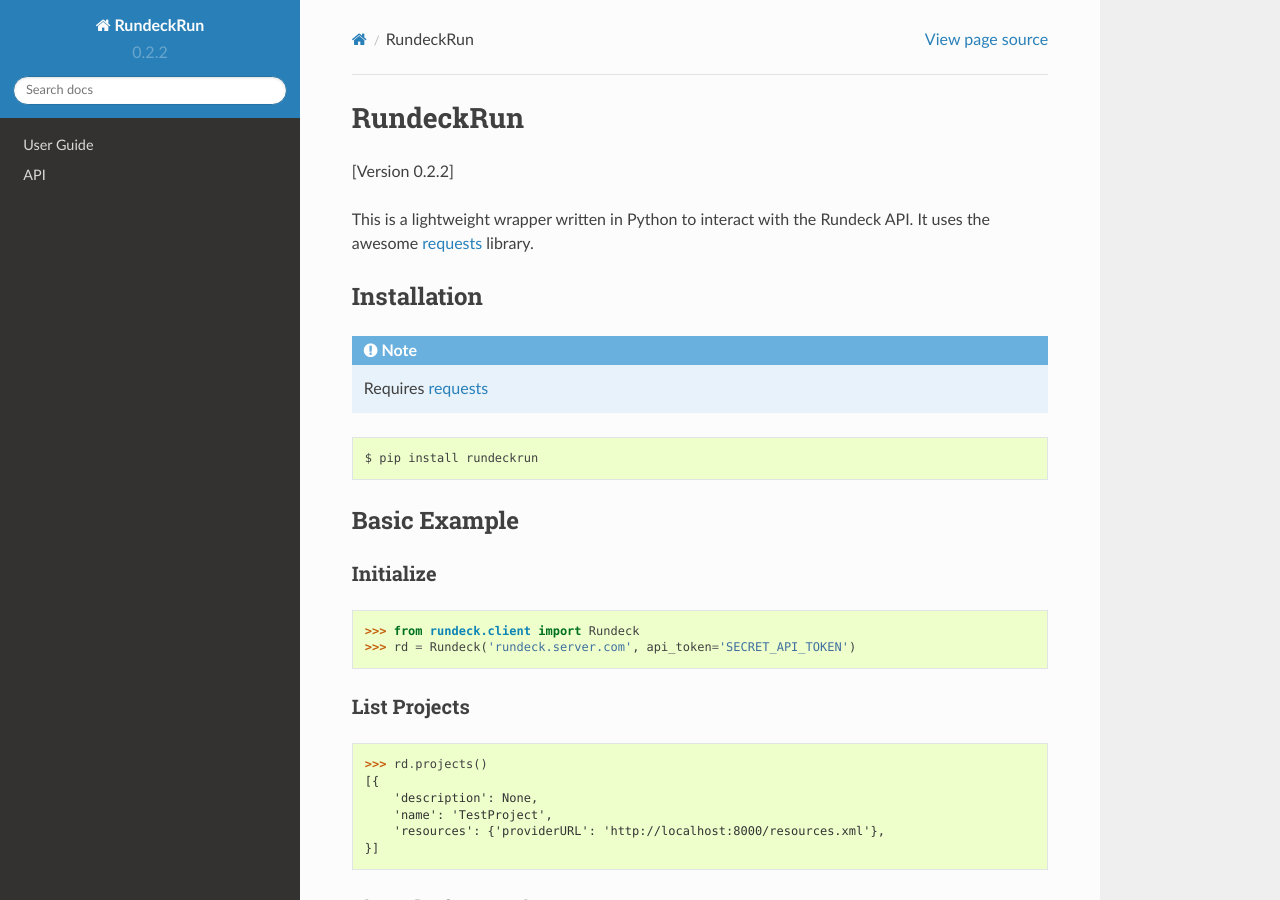
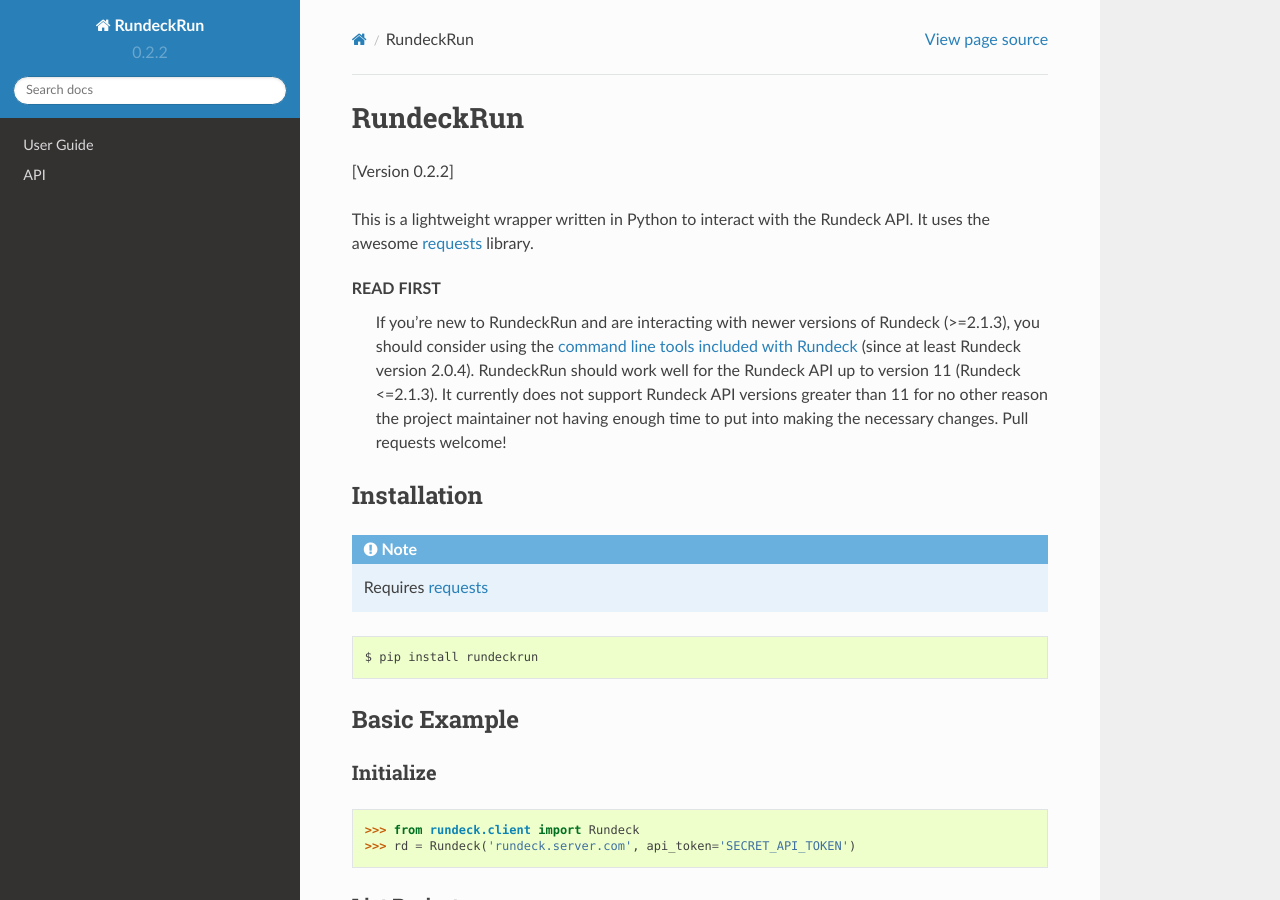
Before and after one commit to marklap/rundeckrun, a Sphinx documentation site: the page built from docs/source/index.rst, in a window 1280 px wide and 900 px high. Built offline with Sphinx 7.4.7 and the Read the Docs theme 2.0.0, drawn with Linux system fonts in a browser that asks for light colours.

Commit message:
update docs with read first message

```diff
--- a/docs/source/index.rst
+++ b/docs/source/index.rst
@@ -11,6 +11,14 @@
 This is a lightweight wrapper written in Python to interact with the Rundeck
 API. It uses the awesome `requests <http://docs.python-requests.org/>`_
 library.
+
+**READ FIRST**
+    If you're new to RundeckRun and are interacting with newer versions of Rundeck (>=2.1.3),
+    you should consider using the `command line tools included with Rundeck
+    <http://rundeck.org/docs/man1/index.html>`_ (since at least Rundeck version 2.0.4). RundeckRun
+    should work well for the Rundeck API up to version 11 (Rundeck <=2.1.3). It currently does not
+    support Rundeck API versions greater than 11 for no other reason the project maintainer not
+    having enough time to put into making the necessary changes. Pull requests welcome!
 
 
 Installation
```
